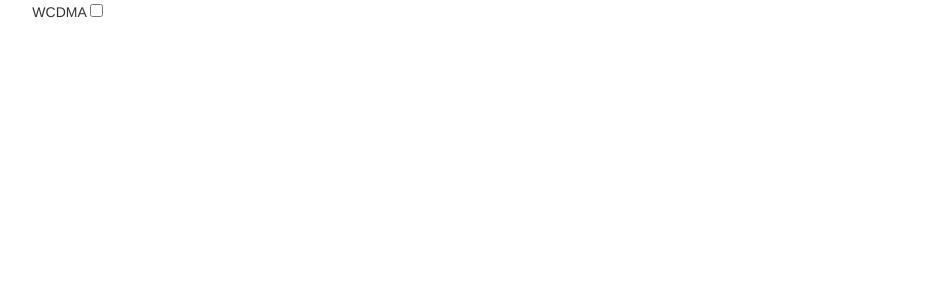
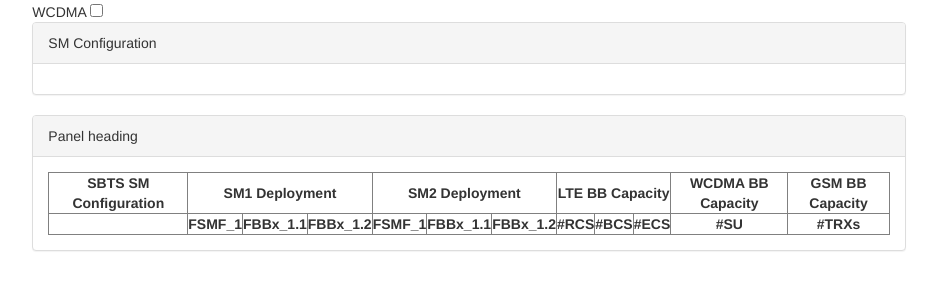
Before and after one commit to adtan/alphaHackathon2, a website: page SRAN BBD/client/html/index.html in a window 1280 px wide. Shown: the whole page, without its empty margins (171-1108 px from the left). Drawn offline with nearby package versions, Linux system fonts and the light colour scheme; files that its build step writes are made by us from their sources.

Commit message:
output-template and graphical-input-template added

```diff
--- /dev/null
+++ b/SRAN BBD/client/components/graphicalinput/graphical-input-template.html
@@ -0,0 +1,5 @@
+<div class="panel panel-default">
+    <!-- Default panel contents -->
+    <div class="panel-heading">SM Configuration</div>
+    <div class="panel-body"></div>
+</div>
--- a/SRAN BBD/client/html/index.html
+++ b/SRAN BBD/client/html/index.html
@@ -6,11 +6,12 @@
         <base href="/">
         <title>Alpha SRAN BB Dimensions</title>
         <link rel="stylesheet" href="bower_components/bootstrap/dist/css/bootstrap.css">
+        <link rel="stylesheet" href="styles/customstyles.css">
 
     </head>
     <body ng-app="SRAN-BBD-app">
         <div class="row" ng-controller="SRANBBDController">
-            <div class="col-lg-6 col-lg-offset-2">
+            <div class="col-lg-8 col-lg-offset-2">
                 <div class="row">
                     <!--Option Btn-->
                     <div ng-include src="'components/technology/technology-template.html'"></div>
@@ -20,9 +21,11 @@
                 </div>
                 <div class="row">
                     <!--Picture-->
+                    <div ng-include src="'components/graphicalinput/graphical-input-template.html'"></div>
                 </div>
                 <div class="row">
                     <!--Output table-->
+                    <div ng-include src="'components/output/output-template.html'"></div>
                 </div>
             </div>
         </div>
--- /dev/null
+++ b/SRAN BBD/client/styles/customstyles.css
@@ -0,0 +1,3 @@
+th {
+    text-align:center
+}
```
Also changed, not shown: SRAN BBD/client/components/output/output-template.html (added).
